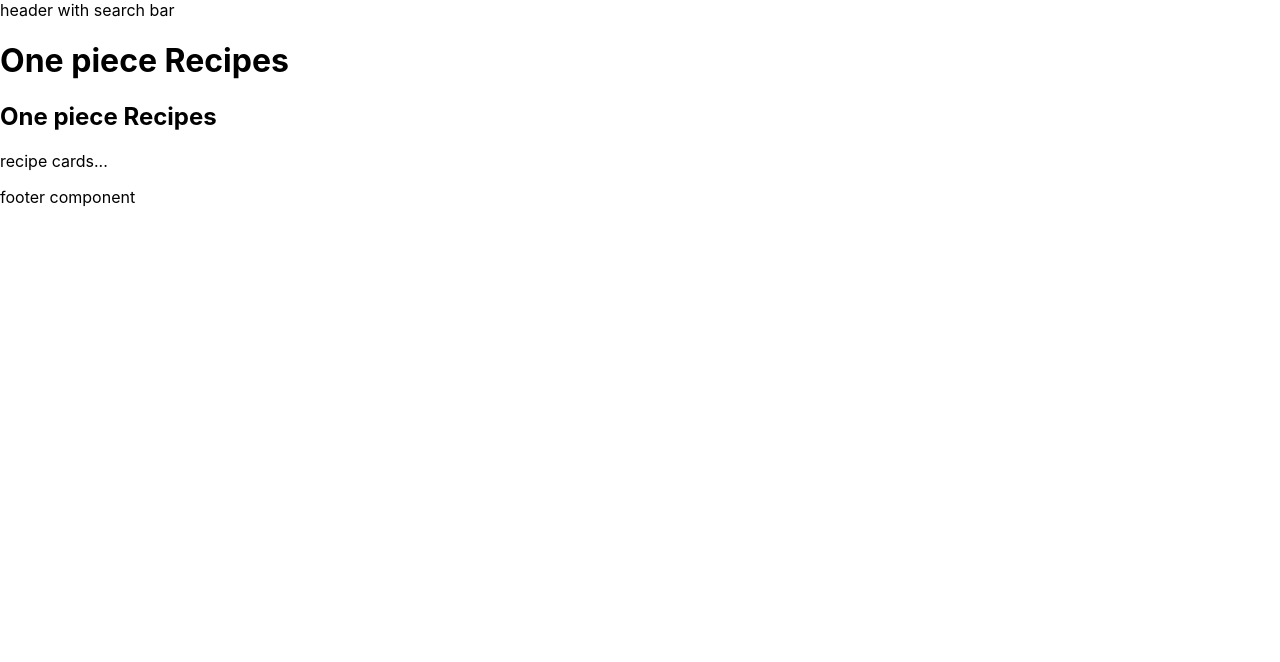
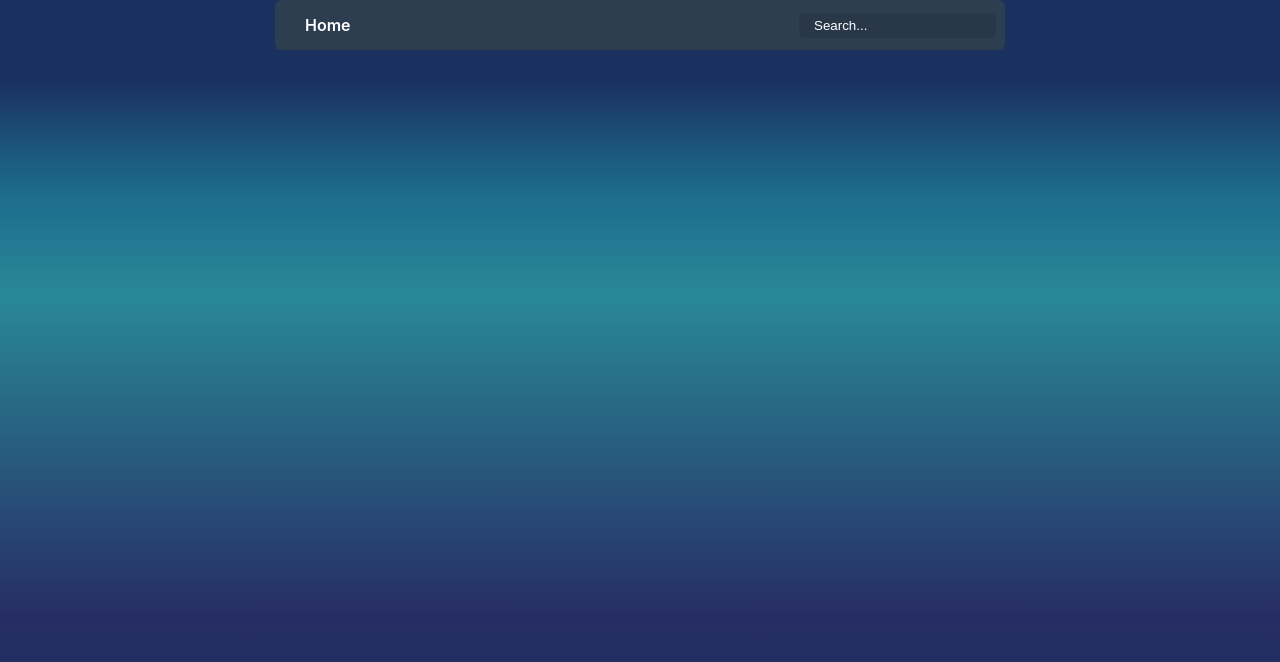
Before and after one commit to muriithi-ian/one-piece-recipes, a React (Create React App) app: page / in a window 1280 px wide. Shown: the top 662 px of the page. Built offline with nearby package versions, Linux system fonts and the light colour scheme.

Commit message:
Included components to main view

```diff
--- a/src/App.js
+++ b/src/App.js
@@ -1,14 +1,16 @@
 import "./App.css";
+import NavBar from "./components/NavBar";
+import { Routes, Route } from "react-router-dom";
+import Home from "./components/Home";
 
 function App() {
 	return (
-		<>
-			<>header with search bar</>
-			<h1>One piece Recipes</h1>
-			<h2>One piece Recipes</h2>
-			<p>recipe cards...</p>
-			<p>footer component</p>
-		</>
+		<div className="app">
+			<NavBar />
+			<Routes>
+				<Route exact path="/" element={Home} />
+			</Routes>
+		</div>
 	);
 }
 
```
